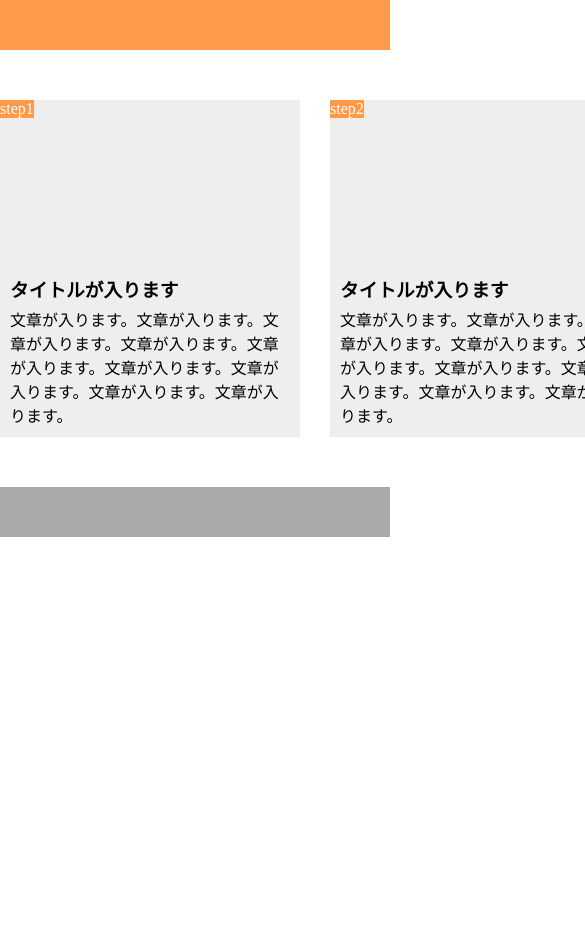
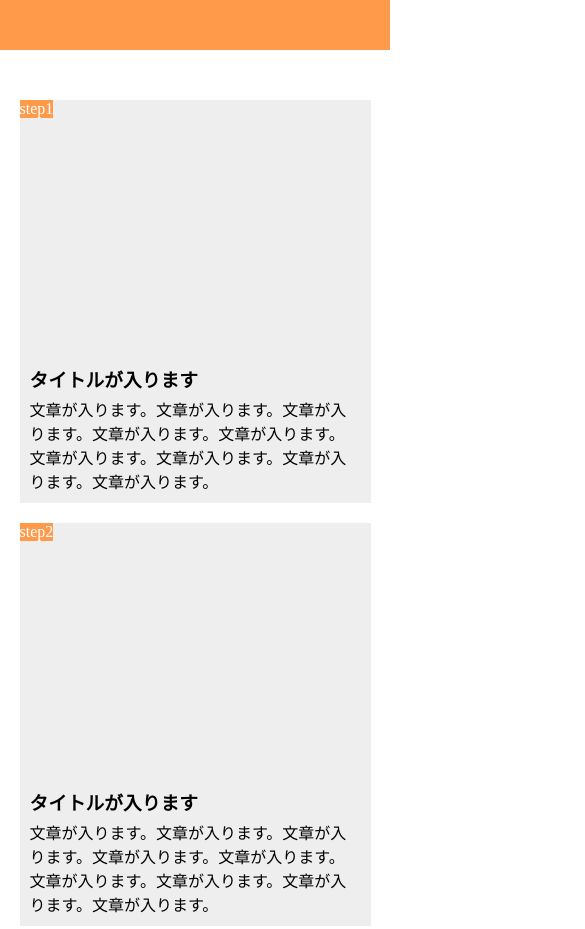
Before and after one commit to TAIKI-desuyo/HTML1-9, a plain HTML site: page index.html in a window 390 px wide. Shown: the top 929 px of the page, 585 px wide, since content can reach past the window. Before the commit the page ends 844 px from the top, so only its background shows below. Drawn offline with Linux system fonts and the light colour scheme.

Commit message:
[Finish]1-10

```diff
--- a/style.css
+++ b/style.css
@@ -64,3 +64,33 @@ footer{
   height: 50px;
   background-color: #AAAAAA;
 }
+
+@media screen and (max-width: 768px) {
+  header {
+    width: 100%;
+  }
+
+
+
+
+main{
+  display: block;
+width: 100%;
+}
+.step-box{
+width: 90%;
+  margin-bottom:  20px;
+  margin-left: auto;
+  margin-right: auto;
+}
+.step-img1 ,.step-img2 , .step-img3{
+
+  padding-top: 150px;
+  background-position:bottom;
+ background-size:cover;
+ padding-bottom: 90px;
+}
+.step-box:last-child{
+  margin-bottom: 50px;
+  margin-right: auto;
+}
```
